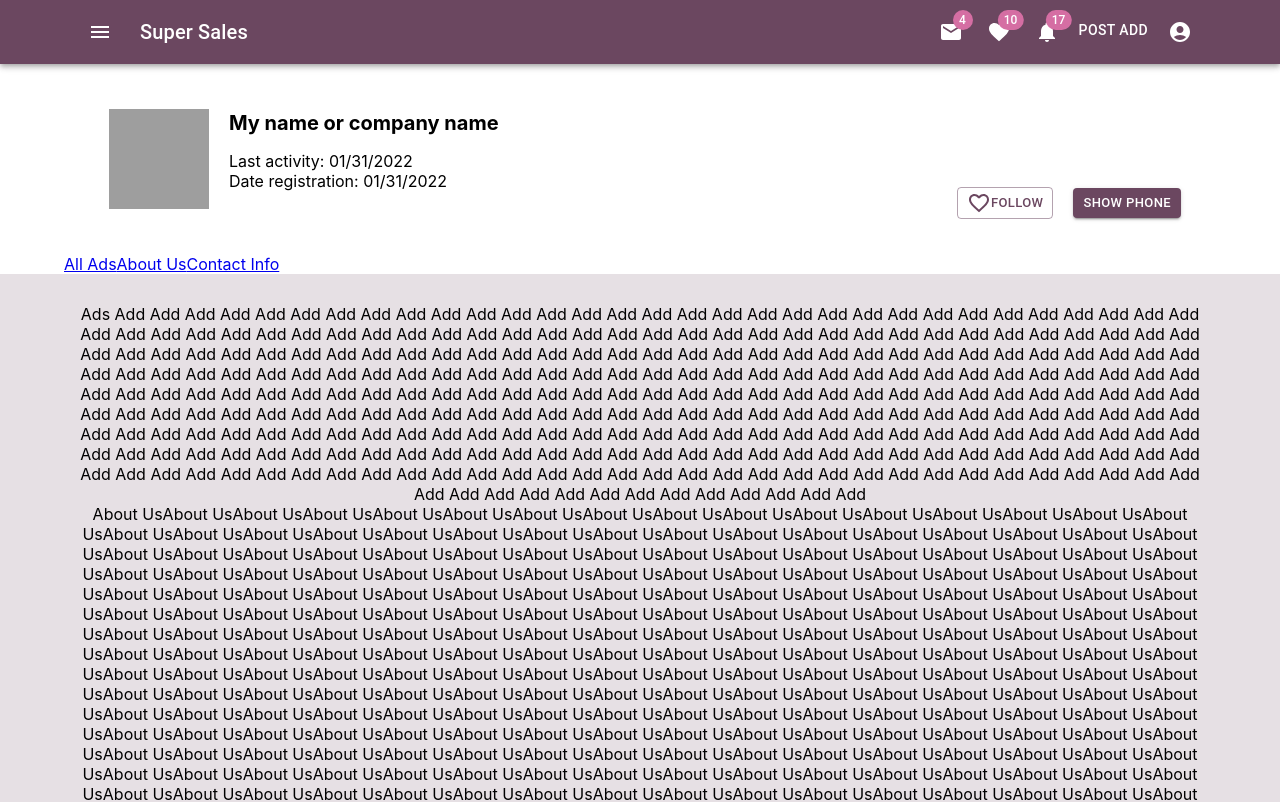
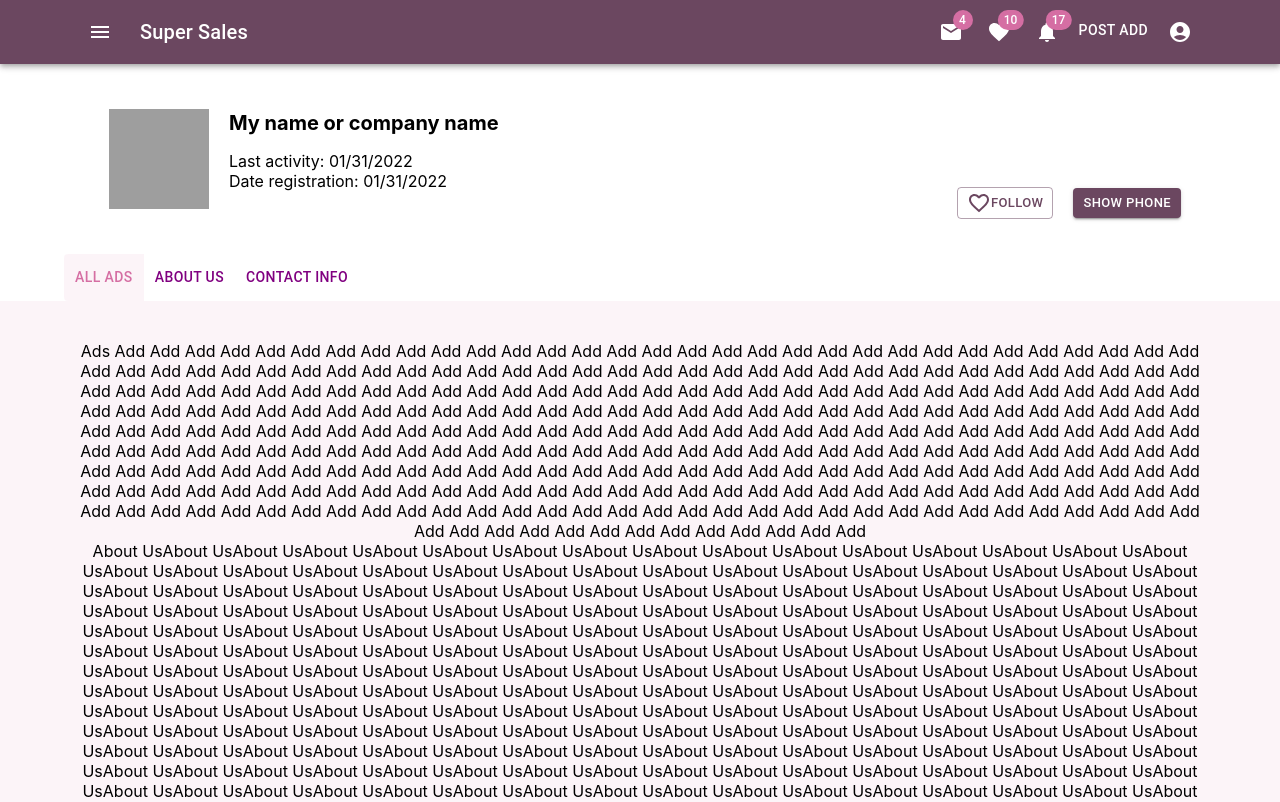
Before and after one commit to Alonasa/super-sales, a React (Create React App) app: page /profile in a window 1280 px wide. Shown: the top 802 px of the page. Built offline with nearby package versions, Linux system fonts and the light colour scheme; grey boxes are pictures that could not be loaded.

Commit message:
added buton group from mui, make styles

```diff
--- a/src/components/MessagesPage/Dialog/Dialog.tsx
+++ b/src/components/MessagesPage/Dialog/Dialog.tsx
@@ -24,10 +24,8 @@ export type DialogsType = {
 export const Dialog = (props: DialogsDataType) => {
   return (
     <>
-
       {
         props.data.map(d => {
-
           const messagesHandler = (id: string) => {
             return
           }
--- a/src/components/Profile/Profile.module.css
+++ b/src/components/Profile/Profile.module.css
@@ -38,22 +38,29 @@
 }
 
 .profile__navigation_buttons {
+    width: 100%;
     text-align: left;
 }
 
-.profile__navigation_button {
-    text-decoration: none;
-    color: inherit;
+.profile__navigation_buttons a {
+    background-color: rgba(0, 0, 0, 0);
+    border: none;
 }
 
-.profile__navigation_active {
+.profile__navigation_buttons > .profile__navigation_button {
+    color: purple;
+    background-color: rgba(0, 0, 0, 0);
+}
 
+.profile__navigation_buttons a:active {
+    color: purple;
+    background-color: rgba(0, 0, 0, 0);
 }
 
 .profile__data {
-    background-color: #6b47602b;
+    background-color: rgba(213, 110, 163, 0.08);
 }
 
 .profile__data_content {
-    padding: 30px 20px;
+    padding: 40px 20px;
 }
--- a/src/components/Profile/Profile.tsx
+++ b/src/components/Profile/Profile.tsx
@@ -1,10 +1,20 @@
-import React from 'react';
+import React, {MouseEvent, useState} from 'react';
 import s from './Profile.module.css'
-import {Button, Container} from '@mui/material';
+import {
+  Button,
+  Container,
+  ToggleButton,
+  ToggleButtonGroup
+} from '@mui/material';
 import {FavoriteBorder} from '@mui/icons-material';
-import {HashLink} from 'react-router-hash-link';
 
 export const Profile = () => {
+  const [selected, setSelected] = useState('all-ads');
+
+  const handleChange = (event: MouseEvent<HTMLElement>, selectedButton: string) => {
+	setSelected(selectedButton);
+  };
+
   return (
 	<>
 	  <Container>
@@ -28,11 +38,19 @@ export const Profile = () => {
 	  </Container>
 	  <div className={s.profile__content}>
 		<Container>
-		  <div className={s.profile__navigation_buttons}>
-			<HashLink to="/profile#all-ads">All Ads</HashLink>
-			<HashLink to="/profile#about">About Us</HashLink>
-			<HashLink to="/profile#contact">Contact Info</HashLink>
-		  </div>
+		  <ToggleButtonGroup color={'secondary'} value={selected}
+							 onChange={handleChange} exclusive
+							 className={s.profile__navigation_buttons}>
+			<ToggleButton value="all-ads" href="/profile#all-ads"
+						  className={s.profile__navigation_button}>All
+			  Ads</ToggleButton>
+			<ToggleButton value="about" href="/profile#about"
+						  className={s.profile__navigation_button}>About
+			  Us</ToggleButton>
+			<ToggleButton value="contact" href="/profile#contact"
+						  className={s.profile__navigation_button}>Contact
+			  Info</ToggleButton>
+		  </ToggleButtonGroup>
 		</Container>
 		<div className={s.profile__data}>
 		  <Container className={s.profile__data_content}>
```
